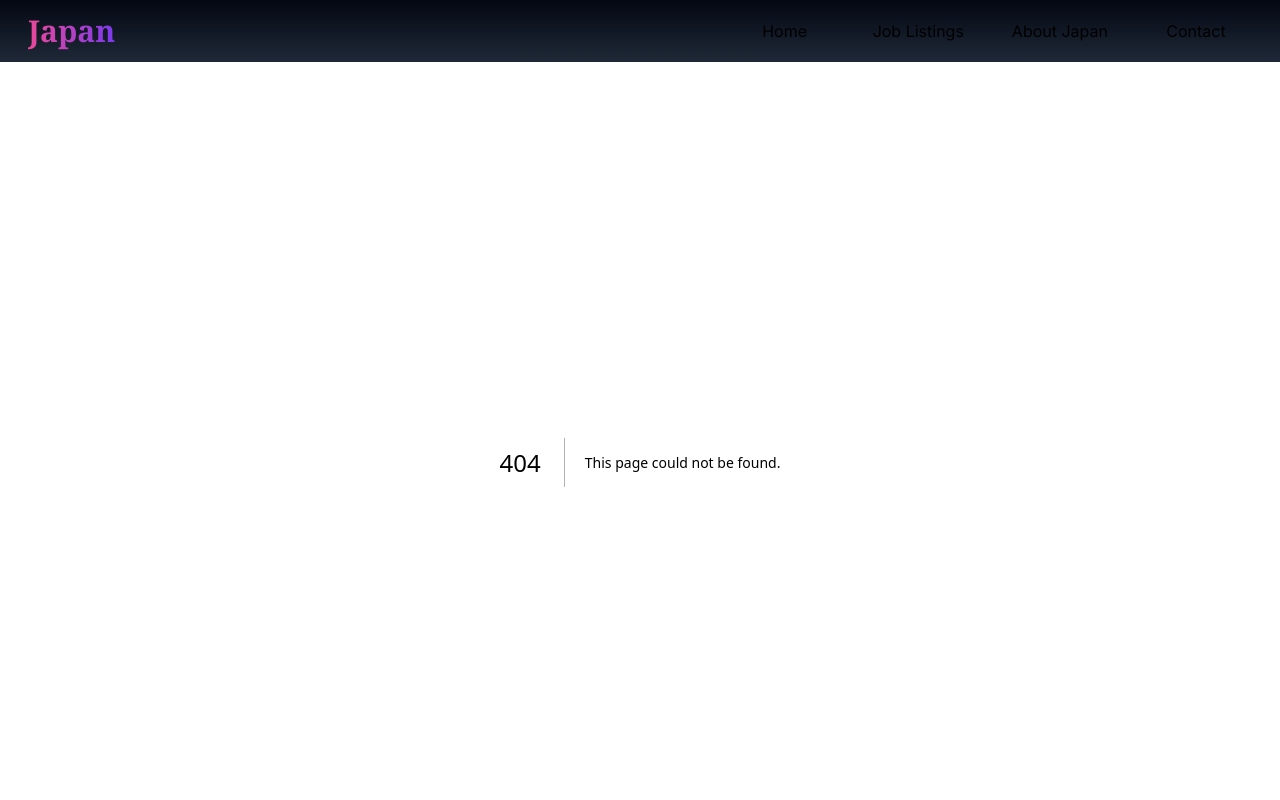
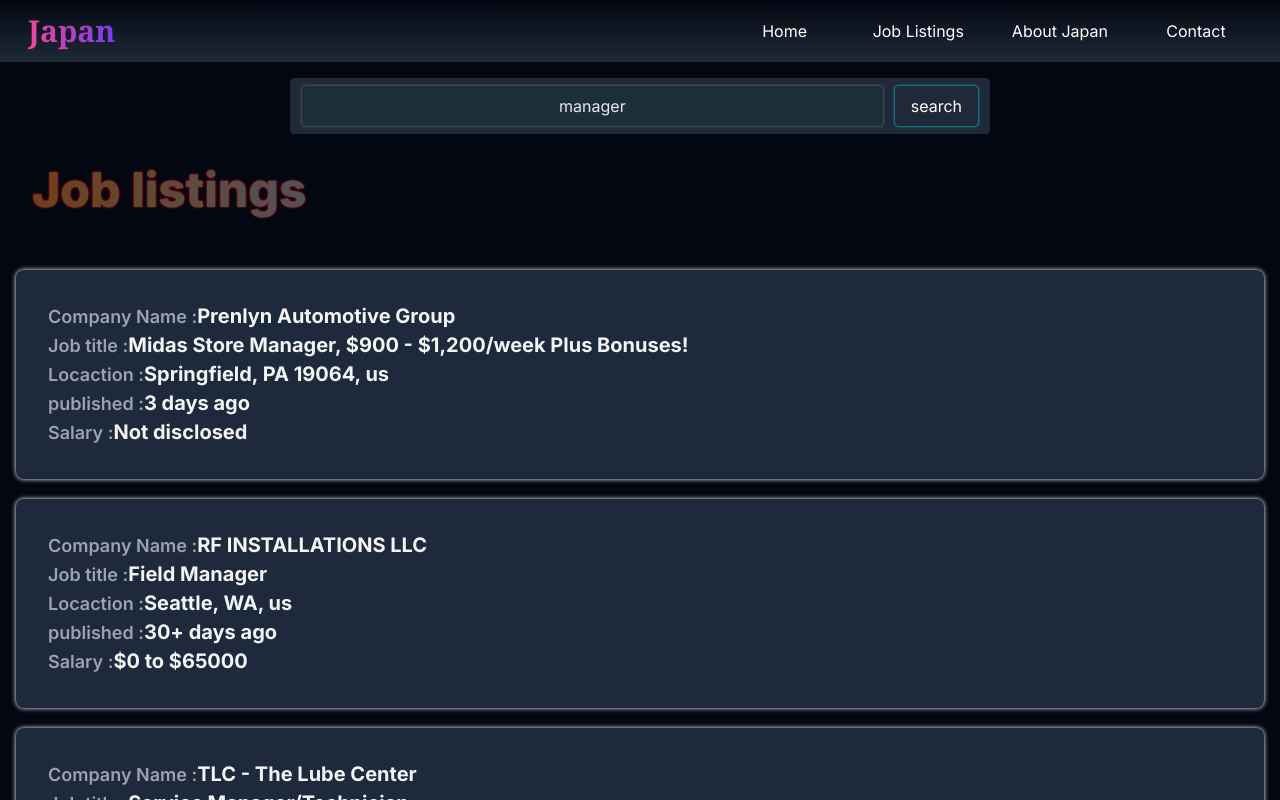
Before and after one commit to abhis12321/mobilicis-assignment, a Next.js app: page /job-listings in a window 1280 px wide. Before the commit this address had no page. Shown: the top 800 px of the page. Built offline with nearby package versions, Linux system fonts and the light colour scheme.

Commit message:
job listing page added

```diff
--- a/next.config.mjs
+++ b/next.config.mjs
@@ -1,4 +1,6 @@
 /** @type {import('next').NextConfig} */
-const nextConfig = {};
+const nextConfig = {
+    reactStrictMode: false,
+};
 
 export default nextConfig;
--- a/src/app/NavBar.js
+++ b/src/app/NavBar.js
@@ -15,21 +15,21 @@ export default function NavBar() {
     return (
         <div className='leading-[3rem] flex items-center justify-between px-7 py-1 bg-gradient-to-b from-gray-950 to-gray-800'>
             <div className="text-3xl font-serif leading-[3.4rem] bg-gradient-to-r from-pink-500 to-violet-600 bg-clip-text text-transparent font-extrabold">Japan</div>
-            <div className="right-navbar hidden md:flex flex-col md:flex-row lg:gap-4 bg-gradient-to-r from-gray-800 to-slate-950 md:[background:none] min-w-[200px] min-h-[100vh] md:min-h-fit fixed md:static top-0 right-0">
+            <div className="right-navbar hidden md:flex flex-col md:flex-row lg:gap-4 bg-gradient-to-r from-slate-800 to-gray-950 md:[background:none] border-l-2 border-gray-700 md:border-none min-w-[200px] min-h-[100vh] md:min-h-fit fixed md:static top-0 right-0">
                 <div className="text-4xl hover:text-red-800 text-center cursor-pointer mt-3" onClick={handleRight}>
                     <FontAwesomeIcon icon={faXmark} size='sm' className="hidden cutX" />
                 </div>
                 <div className="w-full md:w-fit flex items-center justify-center">
-                    <Link href={''} className='hover:bg-gray-950/50 md:hover:bg-red-950/20 md:hover:shadow-[0_0_3px_white] text-center w-full md:min-w-28 md:px-4 md:rounded-xl'>Home</Link>
+                    <Link href={''} className='hover:bg-cyan-950/40 md:hover:bg-red-950/20 md:hover:shadow-[0_0_3px_white] text-center w-full md:min-w-28 md:px-4 md:rounded-xl'>Home</Link>
                 </div>
                 <div className="w-full md:w-fit flex items-center justify-center">
-                    <Link href={''} className='hover:bg-gray-950/50 md:hover:bg-red-950/20 md:hover:shadow-[0_0_3px_white] text-center w-full md:min-w-28 md:px-4 md:rounded-xl'>Job Listings</Link>
+                    <Link href={'/job-listings'} className='hover:bg-cyan-950/40 md:hover:bg-red-950/20 md:hover:shadow-[0_0_3px_white] text-center w-full md:min-w-28 md:px-4 md:rounded-xl'>Job Listings</Link>
                 </div>
                 <div className="w-full md:w-fit flex items-center justify-center">
-                    <Link href={'/about'} className='hover:bg-gray-950/50 md:hover:bg-red-950/20 md:hover:shadow-[0_0_3px_white] text-center w-full md:min-w-28 md:px-4 md:rounded-xl'>About Japan</Link>
+                    <Link href={'/about'} className='hover:bg-cyan-950/40 md:hover:bg-red-950/20 md:hover:shadow-[0_0_3px_white] text-center w-full md:min-w-28 md:px-4 md:rounded-xl'>About Japan</Link>
                 </div>
                 <div className="w-full md:w-fit flex items-center justify-center">
-                    <Link href={''} className='hover:bg-gray-950/50 md:hover:bg-red-950/20 md:hover:shadow-[0_0_3px_white] text-center w-full md:min-w-28 md:px-4 md:rounded-xl'>Contact</Link>
+                    <Link href={''} className='hover:bg-cyan-950/40 md:hover:bg-red-950/20 md:hover:shadow-[0_0_3px_white] text-center w-full md:min-w-28 md:px-4 md:rounded-xl'>Contact</Link>
                 </div>
             </div>
 
--- /dev/null
+++ b/src/app/job-listings/page.js
@@ -0,0 +1,179 @@
+"use client";
+import React, { useEffect, useState } from "react";
+
+const preJobs = [
+    {
+        "company_name": "Prenlyn Automotive Group",
+        "formatted_relative_time": "3 days ago",
+        "id": "bcfebc9d0c9a0d3b",
+        "link": "/job/bcfebc9d0c9a0d3b?locality=us",
+        "locality": "us",
+        "location": "Springfield, PA 19064",
+        "pub_date_ts_milli": 1714107600000,
+        "salary": {},
+        "title": "Midas Store Manager, $900 - $1,200/week Plus Bonuses!"
+    },
+    {
+        "company_name": "RF INSTALLATIONS LLC",
+        "formatted_relative_time": "30+ days ago",
+        "id": "f3121153967b1caa",
+        "link": "/job/f3121153967b1caa?locality=us",
+        "locality": "us",
+        "location": "Seattle, WA",
+        "pub_date_ts_milli": 1711083600000,
+        "salary": {
+            "max": 65000,
+            "min": 0,
+            "type": "yearly"
+        },
+        "title": "Field Manager"
+    },
+    {
+        "company_name": "TLC - The Lube Center",
+        "formatted_relative_time": "18 days ago",
+        "id": "f82751ef276942ea",
+        "link": "/job/f82751ef276942ea?locality=us",
+        "locality": "us",
+        "location": "Roanoke, VA 24018",
+        "pub_date_ts_milli": 1712811600000,
+        "salary": {},
+        "title": "Service Manager/Technician"
+    },
+    {
+        "company_name": "1-Stop",
+        "formatted_relative_time": "27 days ago",
+        "id": "007c1eaddcee8bf5",
+        "link": "/job/007c1eaddcee8bf5?locality=us",
+        "locality": "us",
+        "location": "Mount Morris, MI 48458",
+        "pub_date_ts_milli": 1711947600000,
+        "salary": {
+            "max": 20,
+            "min": 20,
+            "type": "hourly"
+        },
+        "title": "Store Manager"
+    },
+    {
+        "company_name": "Fatface Corporation",
+        "formatted_relative_time": "30+ days ago",
+        "id": "e3a240d73a2c7b16",
+        "link": "/job/e3a240d73a2c7b16?locality=us",
+        "locality": "us",
+        "location": "Kennebunkport, ME 04046",
+        "pub_date_ts_milli": 1709100000000,
+        "salary": {},
+        "title": "Assistant Store Manager"
+    },
+    {
+        "company_name": "EZ Stop",
+        "formatted_relative_time": "28 days ago",
+        "id": "ade831bba9d0e68b",
+        "link": "/job/ade831bba9d0e68b?locality=us",
+        "locality": "us",
+        "location": "Newport, TN 37821",
+        "pub_date_ts_milli": 1710219600000,
+        "salary": {},
+        "title": "EZ Stop Store Manager"
+    }
+]
+
+export default function Page() {
+  const [jobs, setJobs] = useState(preJobs);
+  const [role, setRole] = useState("manager");
+
+  useEffect(() => {
+    console.log("rendering..");
+  }, []);
+
+  const searchJobs = async (e) => {
+    e.preventDefault();
+    console.log("seraching...");
+    const url = `https://indeed12.p.rapidapi.com/jobs/search?query=${role}&location=japan`;
+    const options = {
+      method: "GET",
+      headers: {
+        "X-RapidAPI-Key": "9e63764c0fmsh8714f3982a78195p1af512jsnca5b2fdf24e8",
+        "X-RapidAPI-Host": "indeed12.p.rapidapi.com",
+      },
+    };
+
+    try {
+      fetch(url, options)
+        .then((res) => res.json())
+        .then((data) => setJobs(data.hits))
+        .then((e) => console.log(jobs));
+    } catch (error) {
+      console.error(error);
+    }
+  };
+
+  const logJobs = () => {
+    console.log(jobs);
+  }
+
+  return (
+    <div className="py-4 flex flex-col gap-4">
+      <form
+        className="flex gap-3 py-2 px-3 w-[98%] max-w-[700px] bg-gray-800 mx-auto rounded"
+        onSubmit={searchJobs}
+      >
+        <input
+          type="text"
+          value={role}
+          onChange={(e) => setRole(e.target.value)}
+          placeholder="Search a Role"
+          className="py-2 px-4 flex-1 bg-teal-900/20 text-center text-gray-200 outline-none shadow-[0_0_3px_gray] focus:shadow-[0_0_3px_cyan] rounded"
+        />
+        <input
+          type="submit"
+          value={"search"}
+          className="hidden xs:block py-2 px-4 cursor-pointer shadow-[0_0_3px_cyan] hover:bg-cyan-950/80 active:bg-slate-950 rounded"
+        />
+      </form>
+
+      <h1 className="text-center py-4 px-8 mb-2 rounded-md drop-shadow-[0_0_1px_red] text-4xl sm:text-5xl font-sgray font-exyellod sm:font-extrabold text-transparent bg-clip-text bg-gradient-to-l from-gray-600 to-yellow-900 w-fit" onClick={logJobs}>
+        Job listings
+      </h1>
+
+      <div className="flex flex-col gap-5 p-4">
+        {jobs?.map((job, index) => (
+          <div className="flex flex-col bg-slate-800 p-8 rounded-lg shadow-[0_0_5px_white] hover:shadow-[0_0_8px_red]" key={index}>
+            <h1 className="text-gray-400 font-semibold text-lg">
+              Company Name :
+              <span className="text-gray-100 text-xl font-bold">
+                {job.company_name}
+              </span>
+            </h1>
+            <h1 className="text-gray-400 font-semibold text-lg">
+              Job title :
+              <span className="text-gray-100 text-xl font-bold">
+                {job.title}
+              </span>
+            </h1>
+            <h1 className="text-gray-400 font-semibold text-lg">
+              Locaction :
+              <span className="text-gray-100 text-xl font-bold">
+                {job.location}, <span>{job.locality}</span>
+              </span>
+            </h1>
+            <h1 className="text-gray-400 font-semibold text-lg">
+              published :
+              <span className="text-gray-100 text-xl font-bold">
+                {job.formatted_relative_time}
+              </span>
+            </h1>
+            <p className="text-gray-400 font-semibold text-lg">
+              Salary :
+              <span className="text-gray-100 text-xl font-bold">
+                {job.salary.type
+                  ? "$" + job.salary.min + " to $" + job.salary.max
+                  : "Not disclosed"}
+              </span>
+            </p>
+          </div>
+        ))}
+      </div>
+    </div>
+  );
+}
--- a/tailwind.config.js
+++ b/tailwind.config.js
@@ -7,6 +7,9 @@ module.exports = {
   ],
   theme: {
     extend: {
+      screens: {
+        'xs': '440px',
+      },
       backgroundImage: {
         "gradient-radial": "radial-gradient(var(--tw-gradient-stops))",
         "gradient-conic":
```
